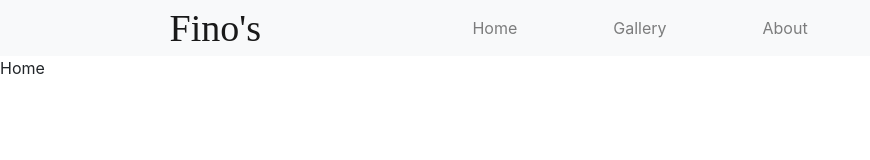
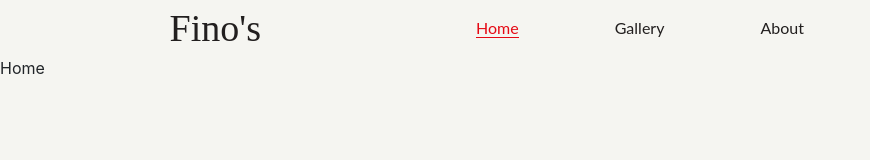
Before and after one commit to moonjason/fino-barbershop, a React (Create React App) app in the folder client/: page / in a window 1280 px wide. Shown: the top 160 px of the page, without its empty margins (0-870 px from the left). Built offline with nearby package versions, Linux system fonts and the light colour scheme; no server answers; a web font is replaced by a local one.

Commit message:
nav link styling

```diff
--- a/client/src/components/Home/Home.js
+++ b/client/src/components/Home/Home.js
@@ -19,7 +19,7 @@ const Home = () => {
     }, [])
 
     return (
-        <div> Home </div>
+        <div class="home"> Home </div>
     )
 }
 
--- a/client/src/components/PageNav/PageNav.js
+++ b/client/src/components/PageNav/PageNav.js
@@ -2,22 +2,35 @@ import React from 'react';
 
 import Navbar from 'react-bootstrap/Navbar';
 import Nav from 'react-bootstrap/Nav';
+import { NavLink, Link } from 'react-router-dom';
+
+const navLinkActive = {
+    "color": "#e50914",
+    "text-decoration": "none",
+    "border-bottom": "1px solid #e50914",
+}
 
 const PageNav = () => {
     return (
-            <Navbar bg="light" expand="md">
-                    <Navbar.Brand className="brand">Fino's</Navbar.Brand>
+            <Navbar style={{"background-color": "#f5f5f1"}} expand="md">
+                    <Navbar.Brand className="brand"><Link className="link" exact to="/">Fino's</Link></Navbar.Brand>
                     <Navbar.Toggle aria-controls="responsive-navbar-nav" />
                     <Navbar.Collapse id="basic-navbar-nav" className="justify-content-center">
                         <Nav>
                             <Nav.Item className="nav__item">
-                                <Nav.Link>Home</Nav.Link>
+                                <Nav.Link>
+                                    <NavLink className="nav--link" activeStyle={navLinkActive} exact to="/">Home</NavLink>
+                                </Nav.Link>
                             </Nav.Item>
                             <Nav.Item className="nav__item">
-                                <Nav.Link>Gallery</Nav.Link>
+                                <Nav.Link>
+                                    <NavLink className="nav--link" activeStyle={navLinkActive} exact to="/gallery">Gallery</NavLink>
+                                </Nav.Link>
                             </Nav.Item>
                             <Nav.Item className="nav__item">
-                                <Nav.Link>About</Nav.Link>
+                                <Nav.Link>
+                                    <NavLink className="nav--link" activeStyle={navLinkActive} exact to="/about">About</NavLink>
+                                </Nav.Link>
                             </Nav.Item>
                         </Nav>
                     </Navbar.Collapse>
--- a/client/src/index.css
+++ b/client/src/index.css
@@ -1,6 +1,14 @@
 * {
   padding: 0;
   margin: 0;
+}
+
+html {
+    background-color: #f5f5f1;
+}
+
+.home {
+    background-color: #f5f5f1;
 }
 
 .brand {
@@ -9,8 +17,28 @@
     font-size: 38px;
 }
 
+.link {
+    color: #221f1f;
+}
+
+.link:hover {
+    text-decoration: none;
+    color: #e50914;
+}
+
 .nav__item {
     padding: 0 40px;
+    font-family: 'Lato', sans-serif;
+}
+
+.nav--link {
+    color: #221f1f;
+}
+
+.nav--link:hover {
+    color: #e50914;
+    text-decoration: none;
+    border-bottom: 1px solid #e50914;
 }
 
 @media only screen and (min-width: 767px) {
```
